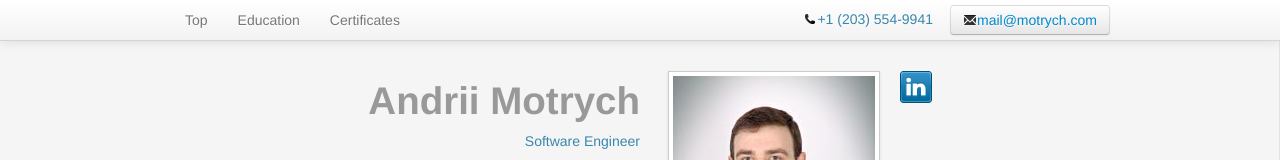
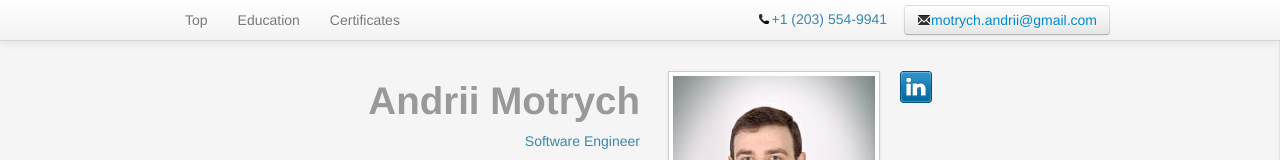
Before and after one commit to motrych/motrych.github.io, a plain HTML site: page index.html in a window 1280 px wide. Shown: the top 160 px of the page. Drawn offline with nearby package versions, Linux system fonts and the light colour scheme.

Commit message:
Update mail

```diff
--- a/index.html
+++ b/index.html
@@ -28,9 +28,8 @@
 					  <li><a href="#intro" data-section="intro">Top</a></li>
 					  <li><a href="#education" data-section="education">Education</a></li>
 					  <li><a href="#certificates" data-section="certificates">Certificates</a></li>
-					  <!--li><a href="#contacts" data-section="contacts">Contacts</a></li-->
 					</ul>
-					<div class="btn pull-right"><i class="icon-envelope"></i><a href="mailto:mail@motrych.com">mail@motrych.com</a></div>
+					<div class="btn pull-right"><i class="icon-envelope"></i><a href="mailto:motrych.andrii@gmail.com">motrych.andrii@gmail.com</a></div>
 					<div class="phone text-info pull-right"><i></i>+1&nbsp;(203)&nbsp;554-9941</div>
 				</div>
 			</div>
```
